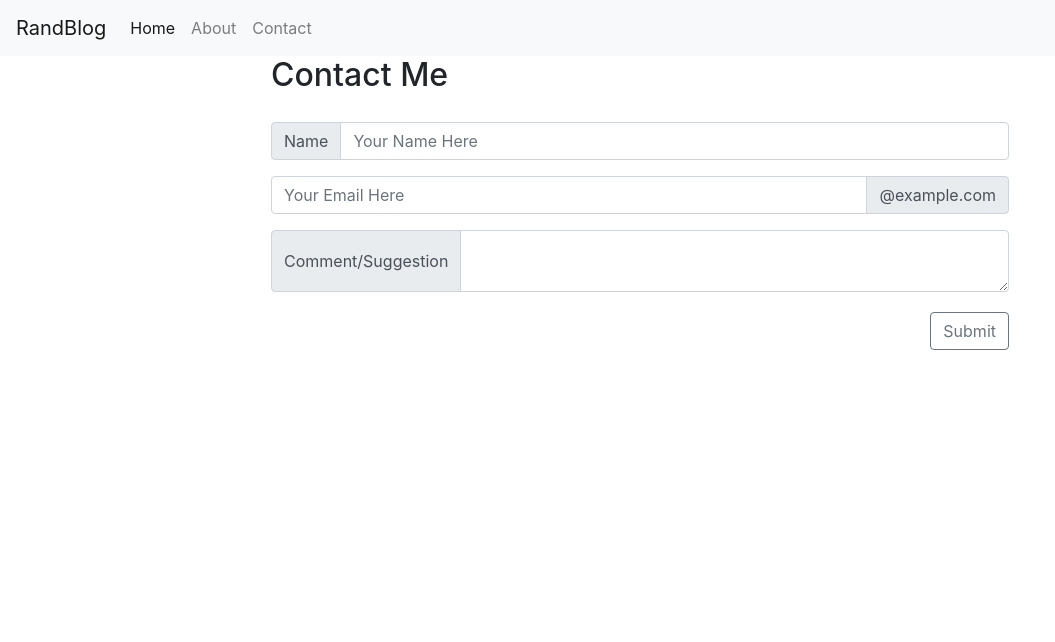
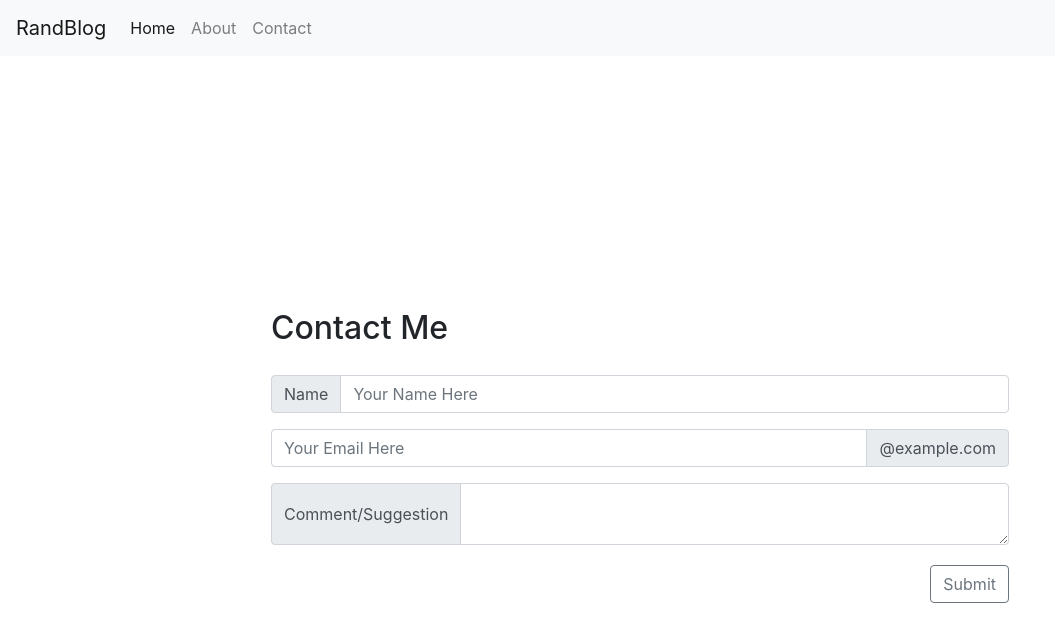
Before and after one commit to JimmyLemieux/RandBlog, an Angular app: page /contact in a window 1280 px wide. Shown: the top 642 px of the page, without its empty margins (0-1055 px from the left). Built offline with nearby package versions, Linux system fonts and the light colour scheme.

Commit message:
styling fix

```diff
--- a/src/app/app.component.css
+++ b/src/app/app.component.css
@@ -4,5 +4,5 @@
 
 .blog-pages {
     width: 100%;
-    height: 100%;
+    height: 100vh;
 }
--- a/src/app/app.component.html
+++ b/src/app/app.component.html
@@ -1,6 +1,6 @@
 <!--The content below is only a placeholder and can be replaced.-->
 <nav class="navbar navbar-expand-lg navbar-light bg-light">
-  <a class="navbar-brand" href="#">RandBlog</a>
+  <a class="navbar-brand" href="/">RandBlog</a>
   <button class="navbar-toggler" type="button" data-toggle="collapse" data-target="#navbarNav" aria-controls="navbarNav" aria-expanded="false" aria-label="Toggle navigation">
     <span class="navbar-toggler-icon"></span>
   </button>
--- a/src/app/contact/contact.component.css
+++ b/src/app/contact/contact.component.css
@@ -6,6 +6,8 @@
 }
 
 .contact-form {
+    justify-content: center;
+    align-items: center;
     margin: auto;
     width: 100%;
 }
```
